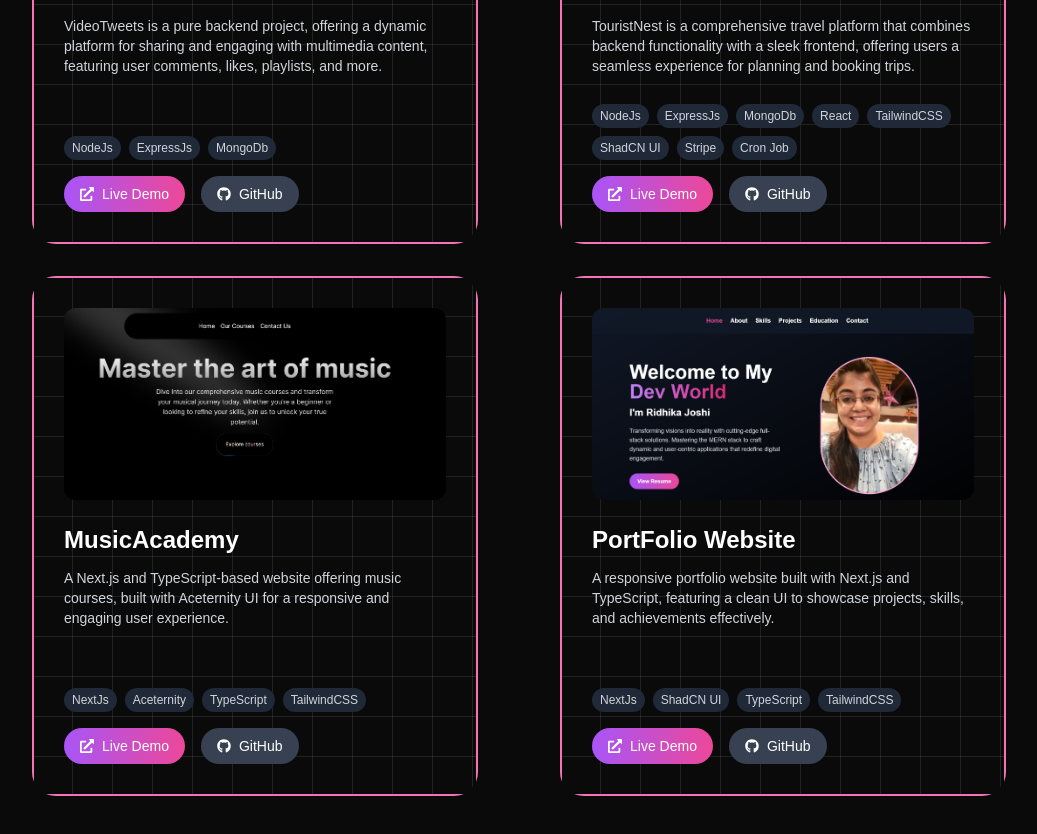
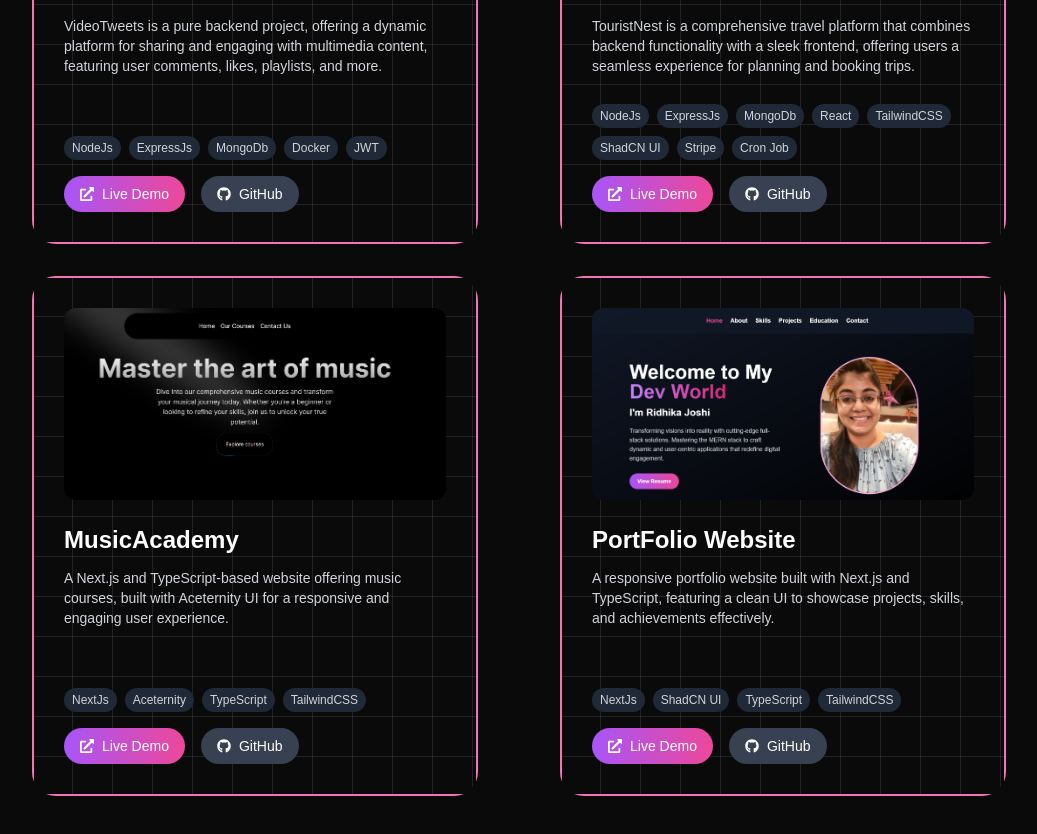
Before and after one commit to RidhikaJoshi/Portfolio-Latest, a Next.js app: page / in a window 1280 px wide. Shown: the part 2700-3534 px from the top of the page, without its empty margins (96-1133 px from the left). Built offline with nearby package versions, Linux system fonts and the light colour scheme.

Commit message:
Refactor projects component and add Docker and JWT tags

```diff
--- a/components/projects.tsx
+++ b/components/projects.tsx
@@ -36,7 +36,7 @@ const projects = [
     image: VideoTweets,
     liveLink: 'https://documenter.getpostman.com/view/18992770/2sA2xpR8nu',
     githubLink: 'https://github.com/RidhikaJoshi/VideoTweets',
-    tags: ['NodeJs', 'ExpressJs', 'MongoDb']
+    tags: ['NodeJs', 'ExpressJs', 'MongoDb','Docker', 'JWT']
   },
   {
     id: 4,
```
